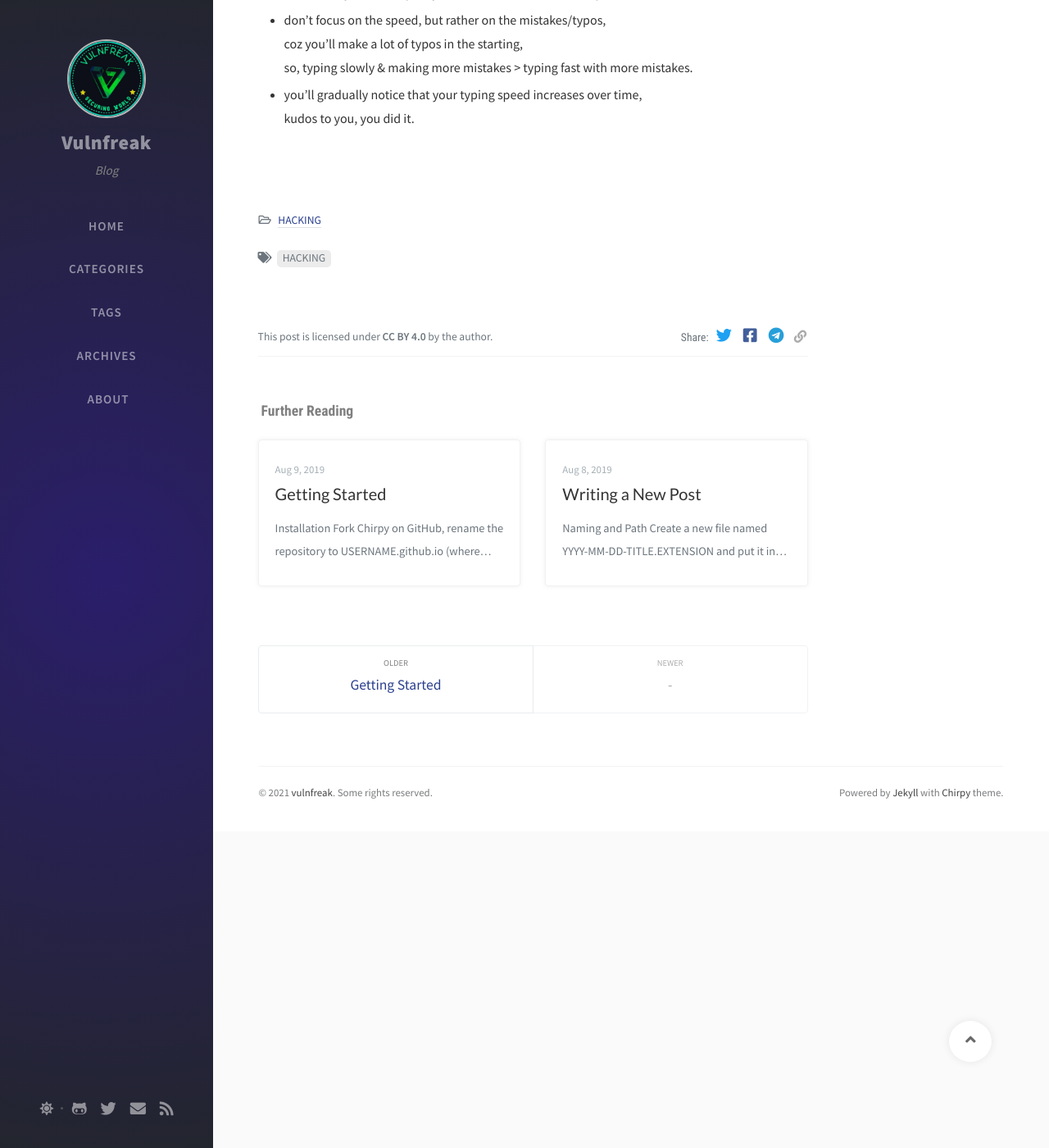
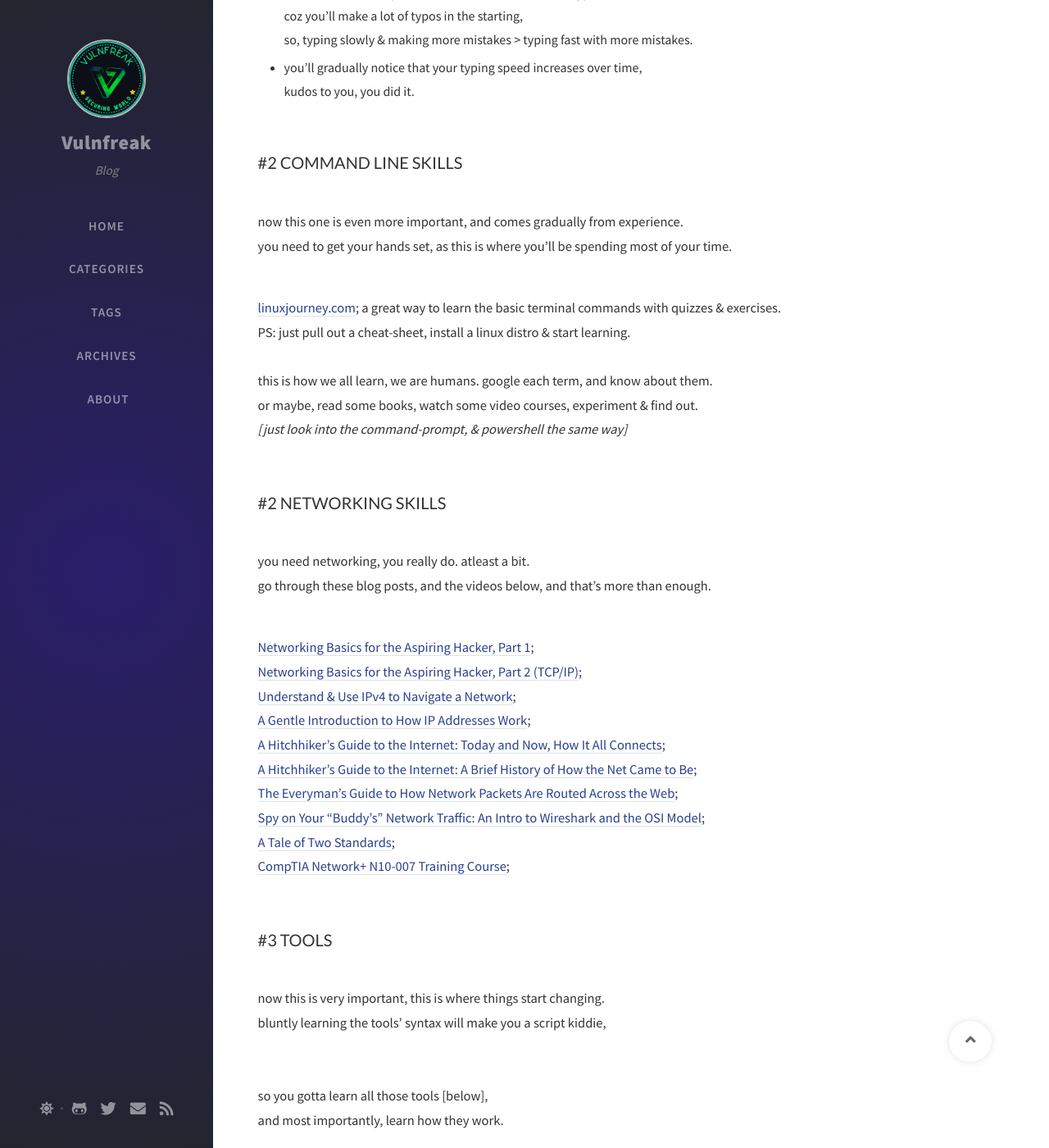
Before and after one commit to thenishkarshagarwal/satyenderyadav.github.io, a Jekyll site: the page built from _posts/2021-01-11-so-you-want-to-learn-hacking.md, in a window 1280 px wide and 1400 px high, scrolled down 2072 px. Shown: the whole window at 82% size. Built offline with Jekyll 4.4.1, drawn with Linux system fonts in a browser that asks for light colours; nearby versions of some CDN libraries; comment, search, counter and statistics services are not loaded; some of the changed text lies outside the part shown.

Commit message:
Update 2021-01-11-so-you-want-to-learn-hacking.md
more progress :)

```diff
--- a/_posts/2021-01-11-so-you-want-to-learn-hacking.md
+++ b/_posts/2021-01-11-so-you-want-to-learn-hacking.md
@@ -52,11 +52,10 @@ first things first, you should know what you are willing to struggle for.
 i.e. here's a **roadmap** of all the things you should know to become a *__1337 h4x0r__*.
 <br>
 - typing skills [TOUCH TYPING]
-- command line skills [cmd, console, terminal, powershell, etc]
+- basic computer skills [a+ practical]
+- command line skills [cmd, powershell, terminal]
 - networking skills
-- familiarity with OSs & distributions [OFC!]
 - programming skills
-- reading interest [read a lot of books]
 <br>
 <br>
 
@@ -67,12 +66,12 @@ so, you should master a specific area WELL, & get good at it.
 <br>
 so, according to me, JUST a 'hacker' doesn't exist.
 <br>
-but if you learn everything on the roadmap,
+but if you learn everything on the roadmap [critical skills],
 <br>
 you will know that there are some things which interests you more than others.
 <br>
 <br>
-and after finding that, just leave everything and start focusing on them,
+and after finding that, start focusing on them,
 <br>
 because **doing something you don't like, is time wasted.**
 <br>
@@ -83,7 +82,7 @@ PS: if you don't need resources at the moment, you can leave.
 
 ### #1 PRACTICE TOUCH TYPING
 <br>
-the first and the foremost thing is to master the keyboard,
+the first and the foremost thing to do, is to master the keyboard,
 <br>
 so you can quickly put in all you commands, and save a lot of time.
 <br>
@@ -108,3 +107,74 @@ so, typing slowly & making more mistakes > typing fast with more mistakes.
 - you'll gradually notice that your typing speed increases over time,
 <br>
 kudos to you, you did it.
+<br>
+<br>
+
+### #2 COMMAND LINE SKILLS
+<br>
+now this one is even more important, and comes gradually from experience.
+<br>
+you need to get your hands set, as this is where you'll be spending most of your time.
+<br>
+<br>
+
+[linuxjourney.com](linuxjourney.com); a great way to learn the basic terminal commands with quizzes & exercises.
+<br>
+PS: just pull out a cheat-sheet, install a linux distro & start learning.
+<br>
+<br>
+this is how we all learn, we are humans. google each term, and know about them.
+<br>
+or maybe, read some books, watch some video courses, experiment & find out.
+<br>
+_[just look into the command-prompt, & powershell  the same way]_
+<br>
+<br>
+### #2 NETWORKING SKILLS
+<br>
+you need networking, you really do. atleast a bit.
+<br>
+go through these blog posts, and the videos below, and that's more than enough.
+<br>
+<br>
+
+[Networking Basics for the Aspiring Hacker, Part 1](https://null-byte.wonderhowto.com/how-to/hack-like-pro-networking-basics-for-aspiring-hacker-part-1-0166005/);
+<br>
+[Networking Basics for the Aspiring Hacker, Part 2 (TCP/IP)](https://null-byte.wonderhowto.com/how-to/hack-like-pro-networking-basics-for-aspiring-hacker-part-2-tcp-ip-0167970/);
+<br>
+[Understand & Use IPv4 to Navigate a Network](https://null-byte.wonderhowto.com/how-to/understand-use-ipv4-navigate-network-0193295/);
+<br>
+[A Gentle Introduction to How IP Addresses Work](https://null-byte.wonderhowto.com/how-to/hacker-fundamentals-gentle-introduction-ip-addresses-work-0133638/);
+<br>
+[A Hitchhiker's Guide to the Internet: Today and Now, How It All Connects](https://null-byte.wonderhowto.com/how-to/hitchhikers-guide-internet-today-and-now-all-connects-0134677/);
+<br>
+[A Hitchhiker's Guide to the Internet: A Brief History of How the Net Came to Be](https://null-byte.wonderhowto.com/how-to/hitchhikers-guide-internet-brief-history-net-came-be-0134490/);
+<br>
+[The Everyman's Guide to How Network Packets Are Routed Across the Web](https://null-byte.wonderhowto.com/how-to/hacker-fundamentals-everymans-guide-network-packets-are-routed-across-web-0134491/);
+<br>
+[Spy on Your "Buddy's" Network Traffic: An Intro to Wireshark and the OSI Model](https://null-byte.wonderhowto.com/how-to/spy-your-buddys-network-traffic-intro-wireshark-and-osi-model-0133807/);
+<br>
+[A Tale of Two Standards](https://null-byte.wonderhowto.com/how-to/hacker-fundamentals-tale-two-standards-0133727/);
+<br>
+[CompTIA Network+ N10-007 Training Course](https://www.youtube.com/playlist?list=PLG49S3nxzAnmpdmX7RoTOyuNJQAb-r-gd);
+<br>
+<br>
+### #3 TOOLS
+<br>
+now this is very important, this is where things start changing.
+<br>
+bluntly learning the tools' syntax will make you a script kiddie,
+<br>
+<br>
+so you gotta learn all those tools [below],
+<br>
+and most importantly, learn how they work.
+
+<br>
+<br>
+
+at the end, I would like to conclude that this was my way of learning,
+<br>
+and yours could be **totally different, correct** & **efficient** at the same time.
+<br>
+so simply, **ALWAYS KEEP LEARNING**.
```
